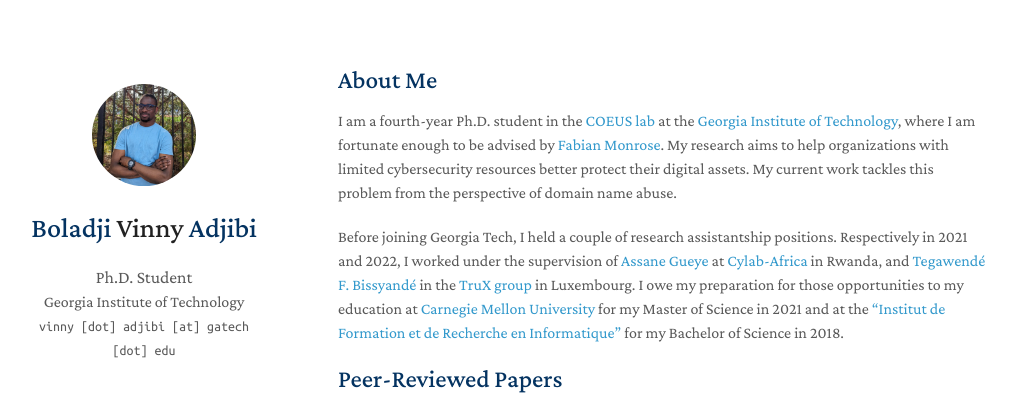
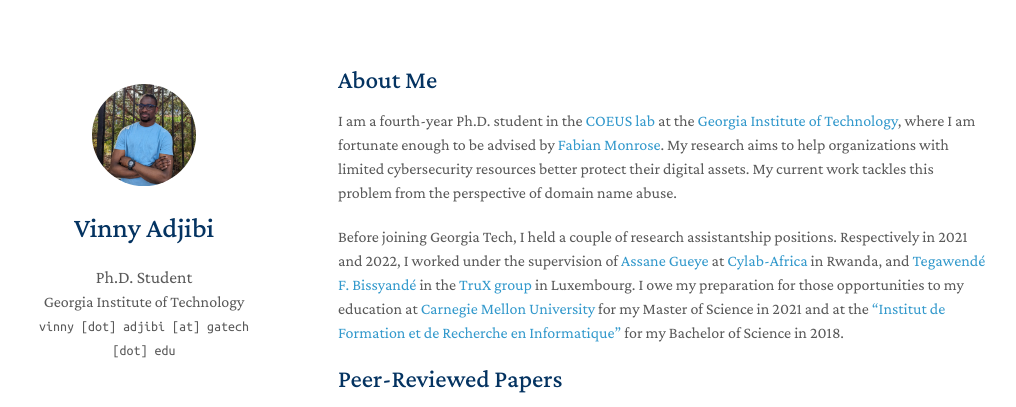
Before and after one commit to boladjivinny/boladjivinny.github.io, a Jekyll site: the page built from index.md, in a window 1280 px wide. Shown: the top 407 px of the page, without its empty margins (132-1148 px from the left). Built offline with Jekyll 4.4.1, drawn with Linux system fonts in a browser that asks for light colours; nearby versions of some CDN libraries; a style sheet for code colours, icons or effects is not loaded; our own code applies the rules of GitHub Pages for plain Markdown files.

Commit message:
Update _config.yml

```diff
--- a/_config.yml
+++ b/_config.yml
@@ -1,13 +1,13 @@
 # Basic Information
-title: Boladji Vinny Adjibi
-title_alt: Boladji <strong>Vinny</strong> Adjibi
+title: Vinny Adjibi
+title_alt: Vinny Adjibi
 position: Ph.D. Student
 affiliation: Georgia Institute of Technology
 email: vinny [dot] adjibi [at] gatech [dot] edu
 
 # Search Engine Optimization (SEO)
 # The following information is used to improve the website traffic from search engines, e.g., Google.
-keywords: vinny adjibi, boladji vinny adjibi
+keywords: vinny adjibi, boladji vinny adjibi, security researcher, DNS
 description: This is my personal academic homepage where I keep track of my publication and research interests.
 canonical: https://boladjivinny.github.io/
 
```
